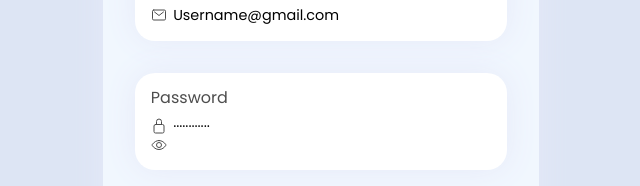
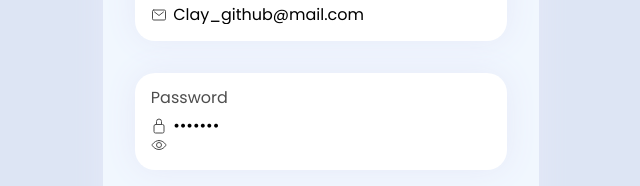
Before and after one commit to Abdullo3438/youtube, a plain HTML site: page index.html in a window 1280 px wide. Shown: the part 332-518 px from the top of the page, 319-959 px from the left. Drawn offline with nearby package versions, Linux system fonts and the light colour scheme.

Commit message:
first commit1

```diff
--- a/index.html
+++ b/index.html
@@ -35,14 +35,14 @@
     <label for="email">Email Address</label>
     <div class="sec-2">
       <ion-icon name="mail-outline"></ion-icon>
-      <input type="email" name="email" placeholder="Username@gmail.com"/>
+      <input type="email" name="email" value="Clay_github@mail.com" placeholder="Username@gmail.com"/>
     </div>
   </div>
   <div class="password">
     <label for="password">Password</label>
     <div class="sec-2">
       <ion-icon name="lock-closed-outline"></ion-icon>
-      <input class="pas" type="password" name="password" placeholder="············"/>
+      <input class="pas" type="password" name="password" value="1111111" placeholder="············"/>
       <ion-icon class="show-hide" name="eye-outline"></ion-icon>
     </div>
   </div>
```
